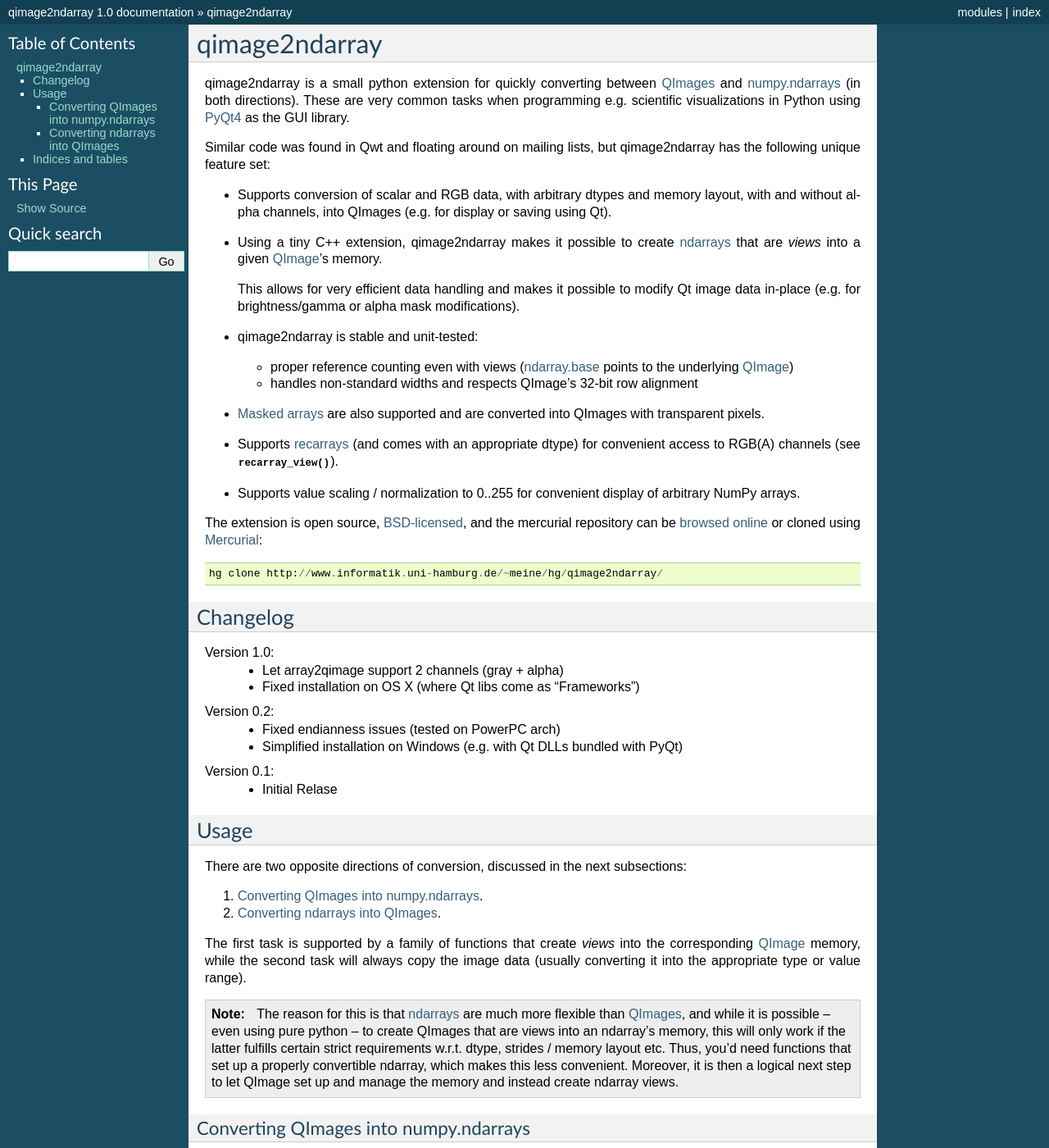
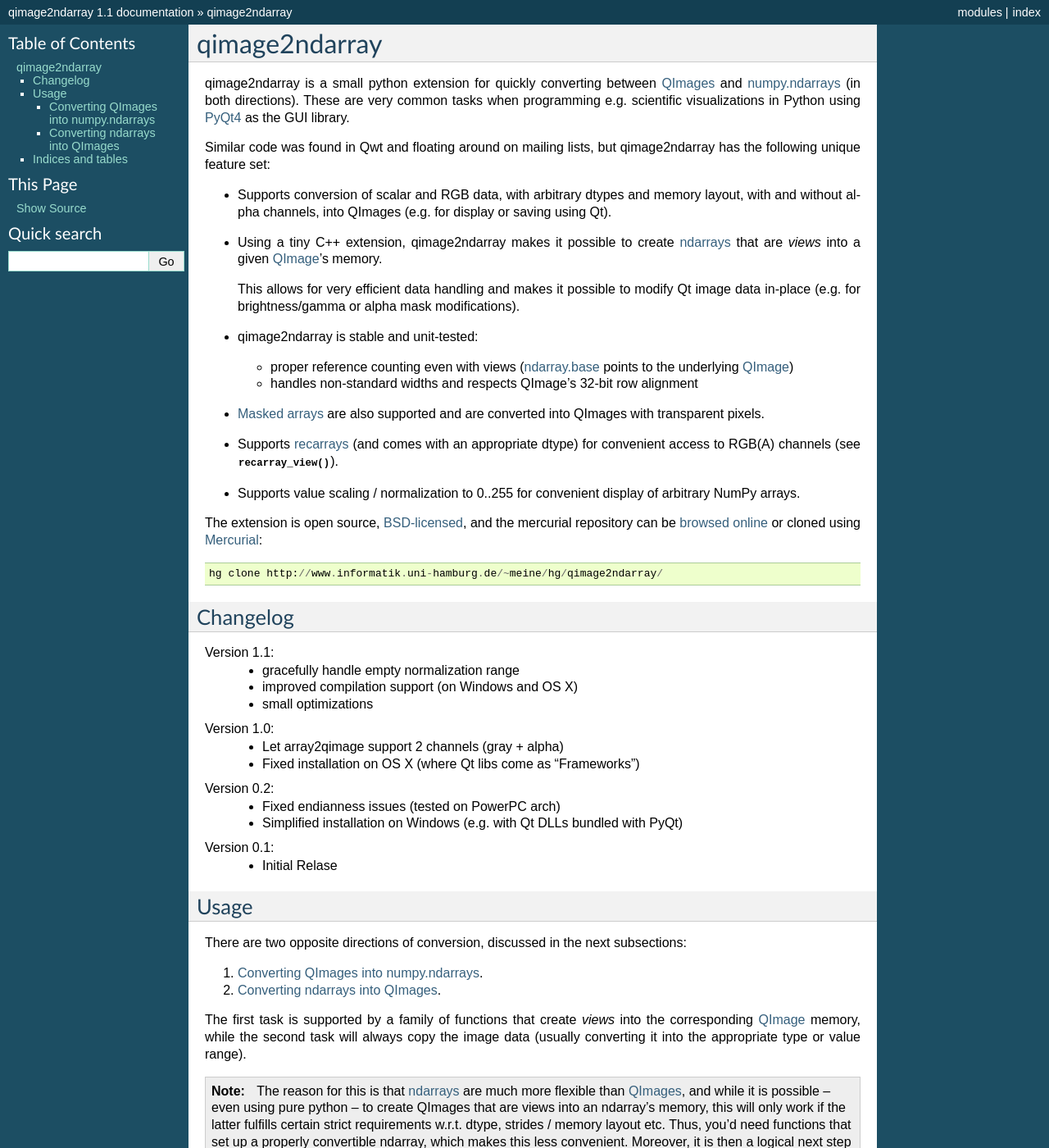
Before and after one commit to hmeine/qimage2ndarray, a Sphinx documentation site: the page built from doc/index.rst, in a window 1280 px wide and 1400 px high. Shown: the whole window at 82% size. Built offline with Sphinx 7.4.7, drawn with Linux system fonts in a browser that asks for light colours; the version number is read from the project's files by our own code; some of the changed text lies outside the part shown.

Commit message:
update Changelog/version

```diff
--- a/doc/index.rst
+++ b/doc/index.rst
@@ -52,6 +52,11 @@
 
 Changelog
 =========
+
+Version 1.1:
+  - gracefully handle empty normalization range
+  - improved compilation support (on Windows and OS X)
+  - small optimizations
 
 Version 1.0:
   - Let array2qimage support 2 channels (gray + alpha)
--- a/qimage2ndarray/__init__.py
+++ b/qimage2ndarray/__init__.py
@@ -4,7 +4,7 @@
 from PyQt4 import QtGui as _qt
 from qimageview import qimageview as _qimageview
 
-__version__ = "1.0"
+__version__ = "1.1"
 
 if _sys.byteorder == 'little':
     _bgra = (0, 1, 2, 3)
```
